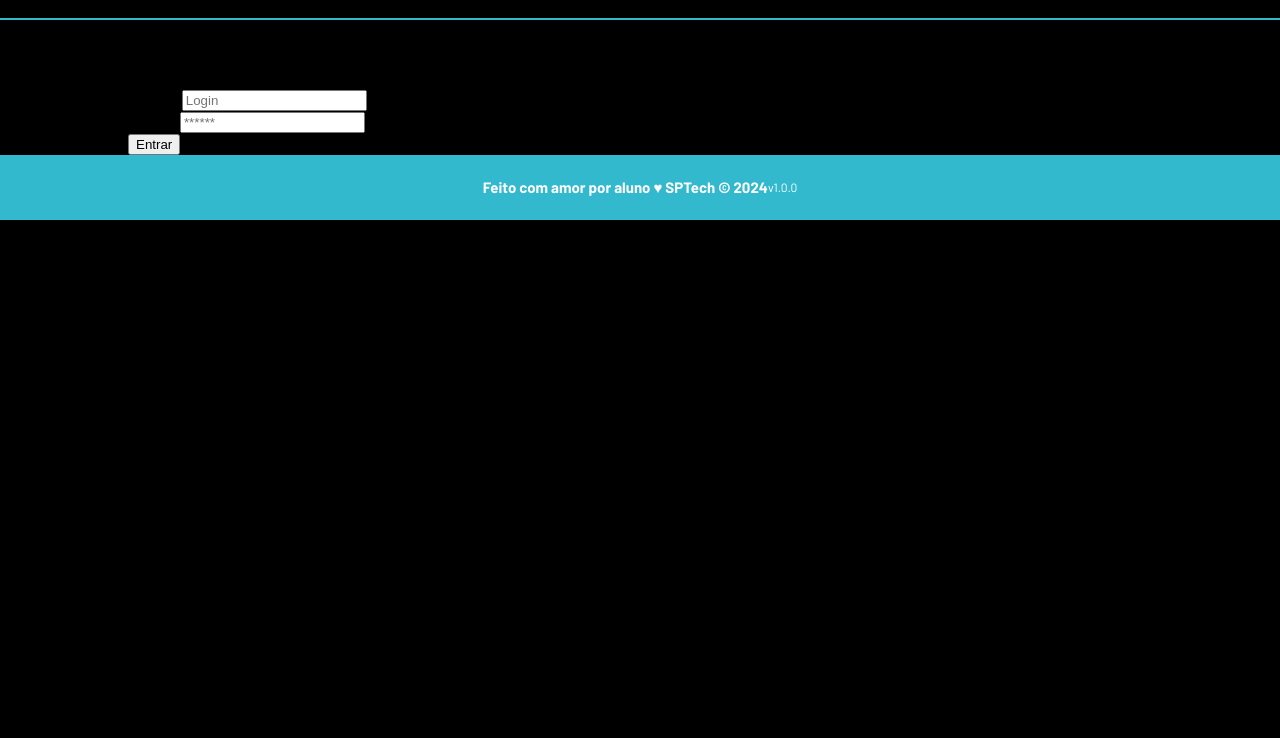
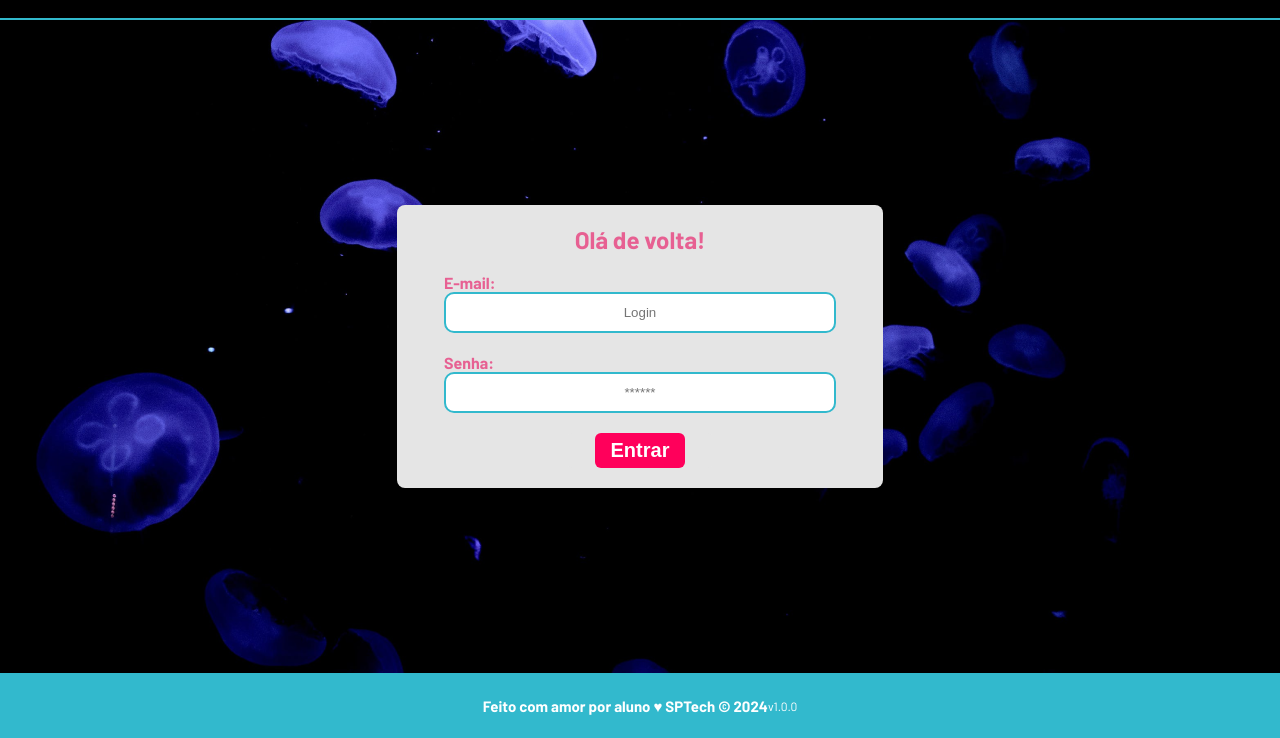
Before and after one commit to RanierDalton/aquatec, a plain HTML site: page public/login.html in a window 1280 px wide. Shown: the part 62-800 px from the top of the page. Drawn offline with Linux system fonts and the light colour scheme.

Commit message:
Finalização do Design do Desafio

```diff
--- a/public/login.html
+++ b/public/login.html
@@ -40,7 +40,6 @@
 
 
     <div class="login">
-
         <div class="container">
             <div class="card card-login">
                 <h2>Olá de volta!</h2>
@@ -53,9 +52,11 @@
                         <span>Senha:</span>
                         <input id="senha_input" type="password" placeholder="******">
                     </div>
-                    <button class="botao">Entrar</button>
+                    <div class="container">
+                        <button class="botao">Entrar</button>
+                    </div>
+
                 </div>
-
             </div>
         </div>
     </div>
--- a/public/styles/style.css
+++ b/public/styles/style.css
@@ -120,3 +120,65 @@ body{
 .version{
     font-size: 12px;
 }
+
+/* Pagina de Login */
+
+.login{
+    height: var(--tamanho-login);
+    width: 100vw;
+    background-image: url('../assets/imgs/bg-jelly-fish-para_outras_pags.png');
+    display: flex;
+}
+
+.login .container{
+    background-color: #e5e5e5;
+    border-radius: 8px;
+    display: flex;
+    justify-content: center;
+    width: 38%;
+}
+
+.card, .campo{
+    display: flex;
+    flex-direction: column;
+    justify-content: space-between;
+}
+
+.card h2{
+    display: flex;
+    justify-content: center;
+    color: #e76092;
+}
+
+.formulario{
+    margin-bottom: 20px;
+}
+
+.formulario .campo{
+    margin-bottom: 20px;
+}
+
+.campo span{
+    color: #e76092;
+    font-weight: 700;
+}
+
+.campo input{
+    text-align: center;
+    border-radius: 10px;
+    height: 35px;
+    width: 30vw;
+    border:2px solid #32B9CD;
+}
+
+.botao{
+    text-align: center;
+    font-weight: 800;
+    color:white;
+    background-color: #ff005b;
+    width:60%;
+    height: 35px;
+    border-radius: 6px;
+    border: none;
+    font-size: 20px;
+}
```
Also changed, not shown: public/cadastro.html (+4 -1 lines).
